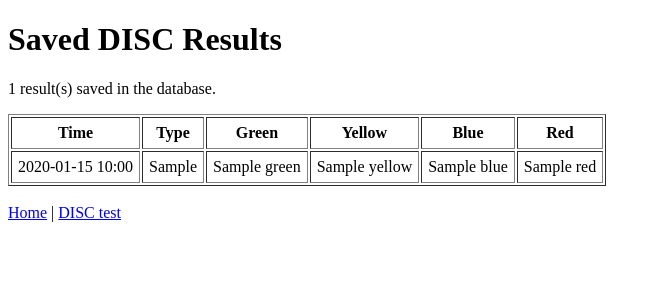
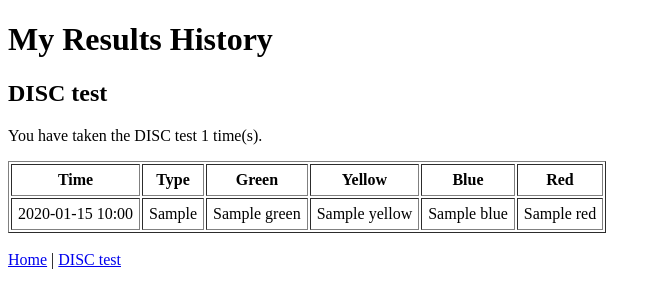
Before and after one commit to enuriuyanage16-cell/communication-relationship-recommender-app, a Flask app: page /history in a window 1280 px wide. Shown: the top 308 px of the page, without its empty margins (0-661 px from the left). Run offline with Flask 3, Linux system fonts and the light colour scheme; the visitor is signed in with stand-in values (Sample User, id 1); a database or web service that is not in the repository returns one stand-in record (values such as "Sample title").

Commit message:
Rename "saved results" to "My Results History"

```diff
--- a/templates/history.html
+++ b/templates/history.html
@@ -1,11 +1,12 @@
 <!DOCTYPE html>
 <html>
 <head>
-    <title>Saved DISC Results</title>
+    <title>My Results History</title>
 </head>
 <body>
-    <h1>Saved DISC Results</h1>
-    <p>{{ results|length }} result(s) saved in the database.</p>
+    <h1>My Results History</h1>
+    <h2>DISC test</h2>
+    <p>You have taken the DISC test {{ results|length }} time(s).</p>
     <table border="1" cellpadding="6">
         <tr>
             <th>Time</th>
```
